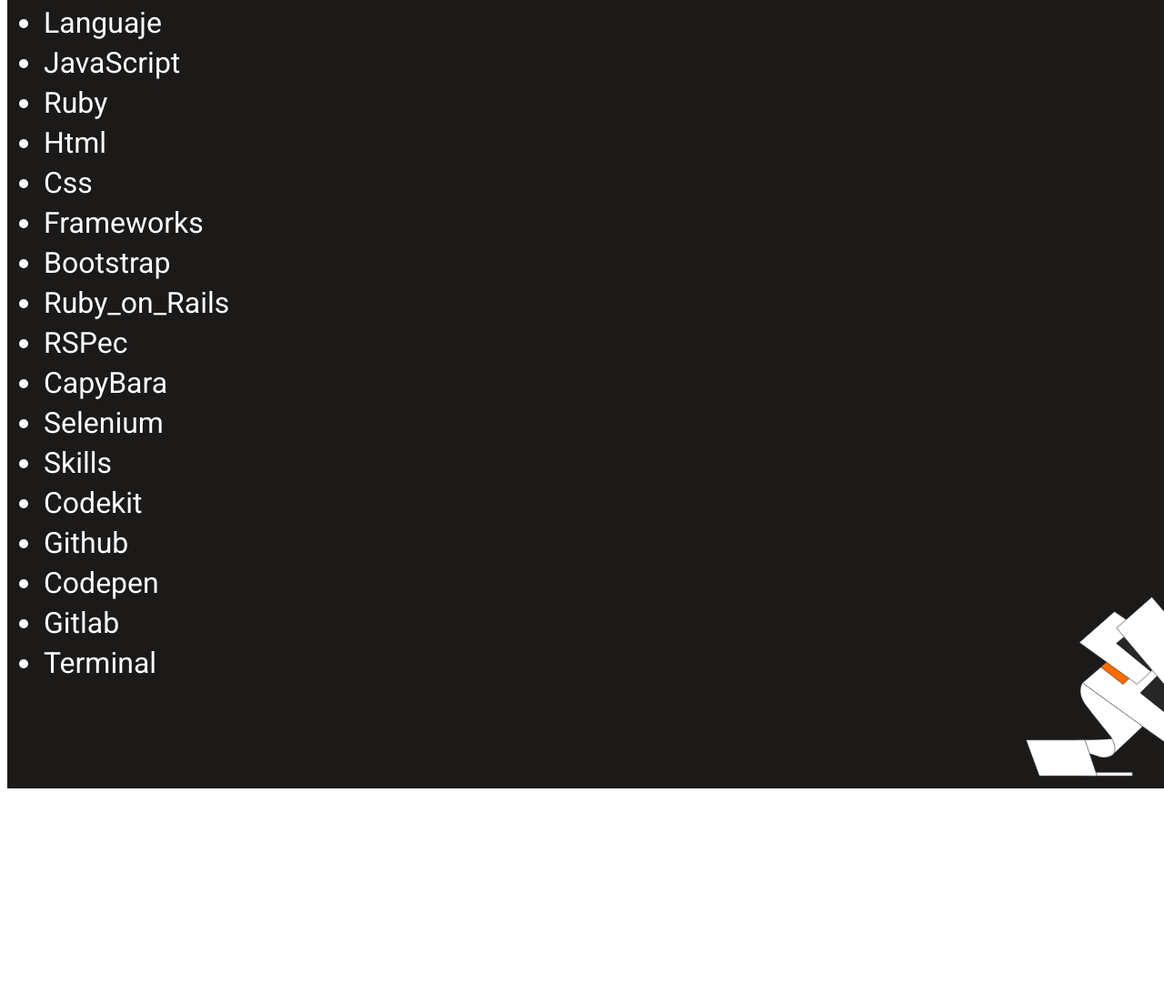
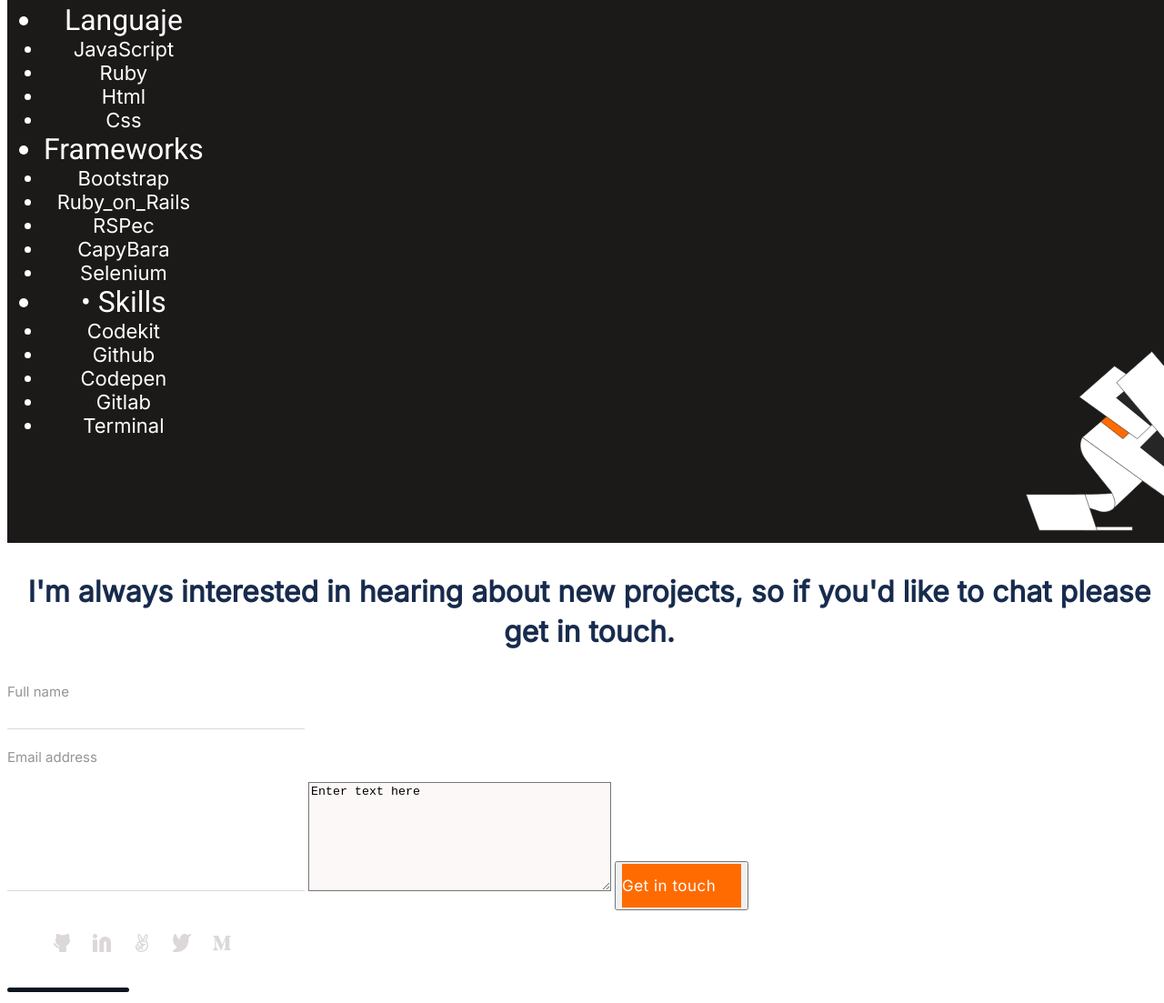
Before and after one commit to Zuz4n/Portfolio-setup-and-mobile-first, a website: page Index.html in a window 1280 px wide. Shown: the part 3417-4520 px from the top of the page at 91% size. Before the commit the page ends 4292 px from the top, so only its background shows below. Drawn offline with Linux system fonts and the light colour scheme.

Commit message:
Updated framework last page

```diff
--- a/Index.html
+++ b/Index.html
@@ -83,7 +83,7 @@
            <li class="smallskill">RSPec</li>
            <li class="smallskill">CapyBara</li>
            <li class="smallskill">Selenium</li>
-        <li class="bigskill">Skills</li>
+        <li class="bigskill">• Skills</li>
            <li class="smallskill">Codekit</li>
            <li class="smallskill">Github</li>
            <li class="smallskill">Codepen</li>
@@ -92,7 +92,25 @@
       </ul>
     </div>
   </section>
-
+  <section class="page4">
+    <p class="pfinal">I'm always interested in hearing about new projects, so if you'd like to chat please get in touch.</p>
+  <p class="fill">Full name</p>
+  <img class="fillbar"src="./images/fillbar.svg">
+  <p class="fill">Email address</p>
+  <img class="fillbar"src="./images/fillbar.svg">
+  <textarea class="comments">Enter text here</textarea>
+  <button><a class="boton4">Get in touch</a></button>
+  <div class="final_icons">
+    <ul>
+    <li<a href="https://github.com/Zuz4n/"><img class="github"src="./images/Github.svg"></a></li>
+    <li<a href="www.linkedin.com/in/susana-glez-gdo"><img class="linkedin"src="./images/Linkedin.svg"></a></li>
+    <li<a href="www.linkedin.com/in/susana-glez-gdo"><img class="newent"src="./images/new.svg"></a></li>
+    <li<a href="https://twitter.com/SuschenSu"><img class="twitter"src="./images/Twitter.svg"></a></li>
+    <li<a href="siuxmicroverse@gmail.com"><img class="mail"src="./images/Mail.svg"></a></li>
+  </ul>
+  </div>
+  <img class="fb"src="./images/finalbar.svg">
+</section>
 
 
   </main>
--- a/style.css
+++ b/style.css
@@ -270,16 +270,79 @@
   right: 24px;
 }
 
+.skills {
+  display: flex;
+  text-align: center;
+  align-items: center;
+  color: #FFFFFF;
+  list-style: none;
+}
+
 .bigskill {
   font-family: 'Roboto', sans-serif;
   font-size: 32px;
-  line-height: 44px;
-  color: #FFFFFF;
 }
 
 .smallskill {
-  font-family: 'Roboto', sans-serif;
+  font-family: 'Inter', sans-serif;
+  font-size: 22px;
+}
+
+.pfinal {
+  font-family: 'Inter', sans-serif;
+  font-style: normal;
+  font-weight: 700;
   font-size: 32px;
   line-height: 44px;
+  text-align: center;
+  color: #172B4D;
+}
+
+.fill {
+  font-family: 'Inter', sans-serif;
+  font-style: normal;
+  font-weight: 400;
+  font-size: 15px;
+  line-height: 24px;
+  display: flex;
+  align-items: center;
+  color: #979493;
+}
+
+.fillbar {
+ color: #dbd8d7;
+ height: 1px;
+ left: 0px;
+ right: 0px;
+ bottom: 0px;
+}
+
+.comments {
+  left: 0%;
+  right: 0%;
+  top: 0%;
+  bottom: 0%;
+  background: #fbf8f7;
+  Width: 327px;
+  Height: 114px;
+}
+
+.boton4 {
+  width: 131px;
+  height: 48px;
+  background: #FF6B00;
+  font-family: 'Inter', sans-serif;
+  font-size: 17px;
+  line-height: 24px;
+  display: flex;
+  align-items: center;
+  text-align: center;
   color: #FFFFFF;
+  letter-spacing: 0.03em;
 }
+
+.final_icons {
+  display: flex;
+  justify-content: space-between;
+  align-items: center;
+}
```
Also changed, not shown: images/fillbar.svg (added), images/finalbar.svg (added).
